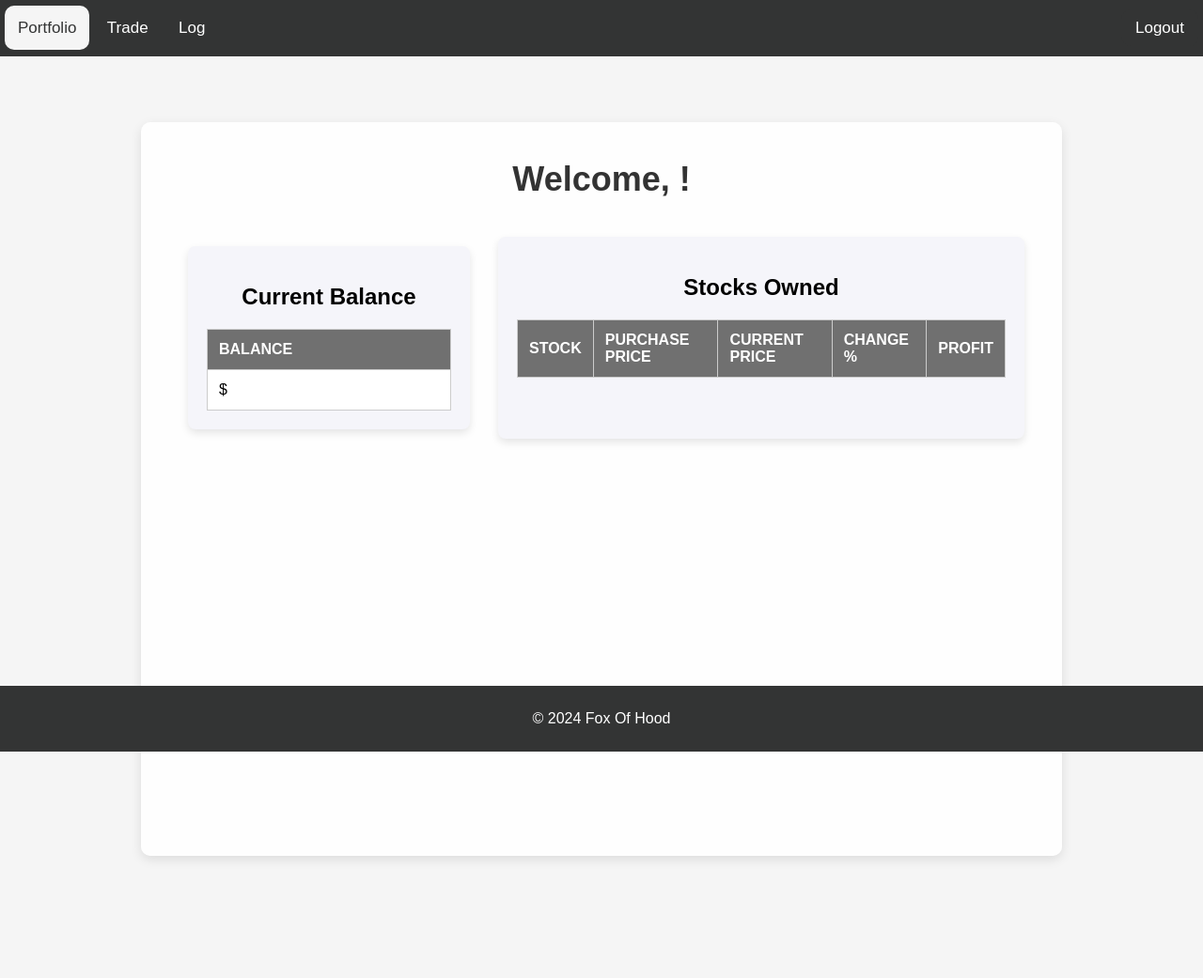
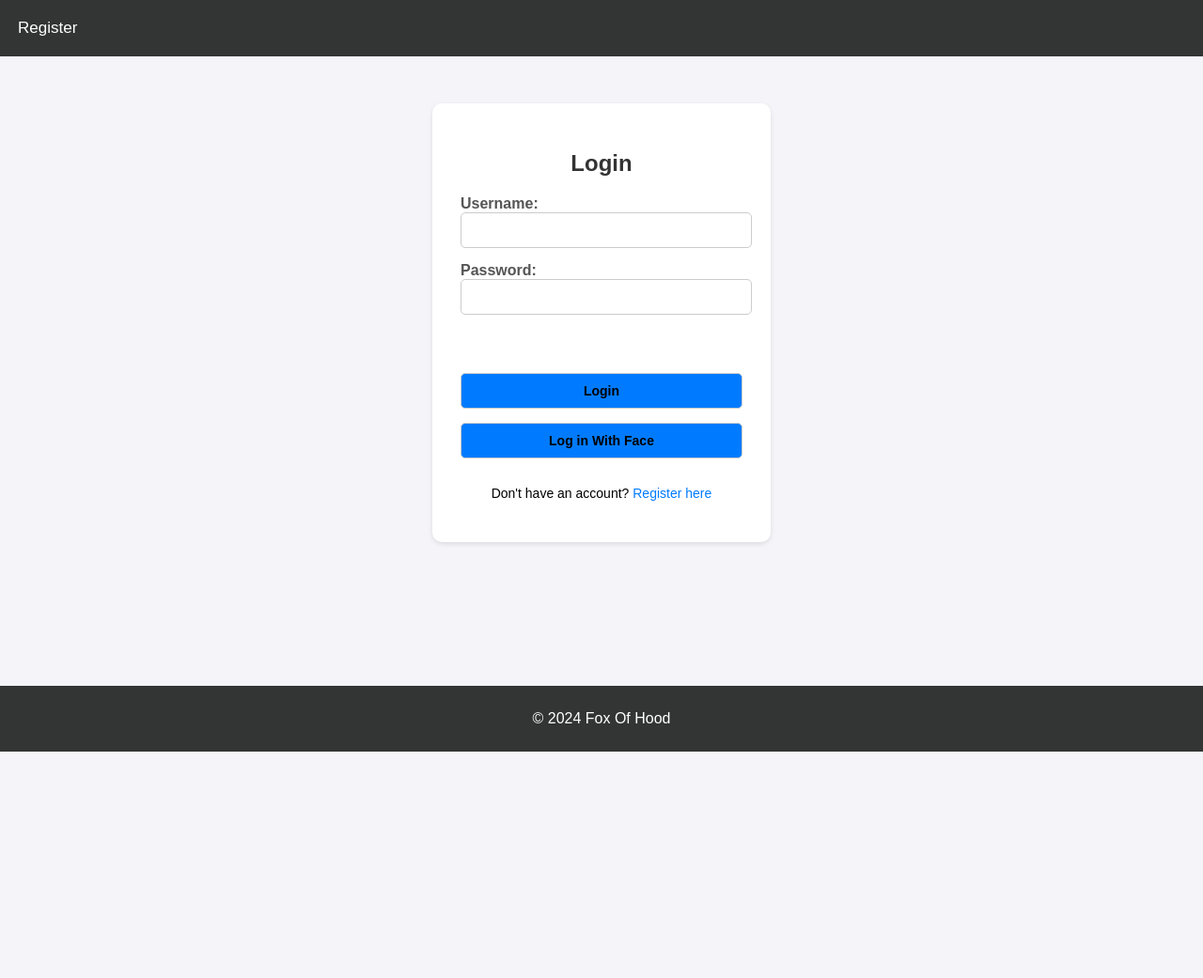
Before and after one commit to ettany/FOH_PSE, a Flask app: page /index in a window 1280 px wide. Shown: the whole page at 94% size. After the commit the page ends 800 px from the top, so only its background shows below. Run offline with Flask 3, Linux system fonts and the light colour scheme; lists and menus that the app fills with data are empty; some libraries are stand-ins or nearby versions.

Commit message:
Update index.html with webcam styling

```diff
--- a/frontend/app/templates/index.html
+++ b/frontend/app/templates/index.html
@@ -2,273 +2,336 @@
 <html lang="en">
 <head>
     <meta charset="UTF-8">
+    <meta http-equiv="X-UA-Compatible" content="IE=edge">
     <meta name="viewport" content="width=device-width, initial-scale=1.0">
-    <title>Stock Portfolio</title>
     <link rel="stylesheet" href="{{ url_for('static', filename='css/style.css') }}">
-    <script src="https://d3js.org/d3.v7.min.js"></script>
     <style>
-        /* Container for the portfolio */
-        #portfolio {
-            text-align: center;
-            padding: 40px;
-            background-color: rgba(255, 255, 255, 0.9); /* Semi-transparent background */
-            border-radius: 10px;
-            box-shadow: 0 4px 12px rgba(0, 0, 0, 0.1);
-            max-width: 900px;
-            margin: 50px auto;
+        body {
+            background-color: #f4f4f9;
         }
 
-        /* Heading styles */
-        #portfolio h1 {
-            font-size: 36px;
-            color: #333;
-            margin-bottom: 20px;
+        /* Update specific styles for the login form */
+        .lform {
+            width: 300px;
+            margin: 50px auto;
+            padding: 30px;
+            background-color: #fff;
+            border-radius: 10px;
+            box-shadow: 0 2px 5px rgba(0, 0, 0, 0.1);
         }
 
-        /* Portfolio section styling */
-        #portfolio-section {
-            display: flex;
-            justify-content: space-between;
-            margin-top: 40px;
-            gap: 20px;
+        .lform h2 {
+            text-align: center;
+            margin-bottom: 20px;
+            color: #333;
         }
 
-        /* Balance section */
-        #balance {
-            width: 30%;
-            margin: 10px;
-            background-color: #f5f5fa;
-            border-radius: 8px;
-            box-shadow: 0 4px 8px rgba(0, 0, 0, 0.1);
+        .lform label {
+            font-weight: bold;
+            margin-bottom: 10px;
+            color: #555;
+        }
+
+        .lform input[type="text"], .lform input[type="password"] {
+            width: 96%;
+            padding: 10px;
+            margin-bottom: 15px;
+            border: 1px solid #ccc;
+            border-radius: 5px;
+            font-size: 14px;
+        }
+
+        .lform input[type="submit"] {
+            width: 100%;
+            padding: 10px;
+            margin-bottom: 15px;
+            border: 1px solid #ccc;
+            border-radius: 5px;
+            font-size: 14px;
+        }
+
+        .lform .button {
+            background-color: #007BFF;
+            font-weight: bold;
+            color: black;
+            cursor: pointer;
+        }
+
+        .lform .button:hover {
+            background-color: #0254ac;
+        }
+
+        .lform .g-recaptcha {
+            margin-bottom: 15px;
+        }
+
+        .lform p {
+            text-align: center;
+            font-size: 14px;
+        }
+
+        .lform a {
+            color: #007BFF;
+            text-decoration: none;
+        }
+
+        .lform a:hover {
+            text-decoration: underline;
+        }
+
+        /* Styles for webcam popup */
+        #overlay {
+            display: none;
+            position: fixed;
+            top: 0;
+            left: 0;
+            width: 100%;
+            height: 100%;
+            background-color: rgba(0, 0, 0, 0.7);
+            z-index: 1000;
+        }
+
+        #webcamPopup {
+            display: none;
+            position: fixed;
+            top: 50%;
+            left: 50%;
+            transform: translate(-50%, -50%);
+            background-color: #fff;
             padding: 20px;
+            border-radius: 10px;
+            box-shadow: 0 2px 5px rgba(0, 0, 0, 0.1);
+            z-index: 1001;
+        }
+
+        #webcamPopup input {
+            width: 95%;
+            margin-bottom: 15px;
+            padding: 10px;
+            border: 1px solid #ccc;
+            border-radius: 5px;
+            font-size: 14px;
+        }
+
+        #webcamPopup video {
+            width: 100%;
+            height: auto;
+            margin-bottom: 15px;
+        }
+
+        #webcamPopup button {
+            padding: 10px 20px;
+            background-color: #007BFF;
+            font-weight: bold;
+            color: white;
+            border: none;
+            border-radius: 5px;
+            cursor: pointer;
+        }
+
+        #webcamPopup button:hover {
+            background-color: #0158b6;
+        }
+
+        #closeWebcam {
+            background-color: #f44336;
+        }
+
+        #closeWebcam:hover {
+            background-color: #e53935;
+        }
+
+        #faceRecognitionButton {
+            width: 100%;
+            padding: 10px;
+            margin-bottom: 15px;
+            border: 1px solid #ccc;
+            border-radius: 5px;
+            background-color:#007BFF;
+            color: black;
+            font-weight: bold;
+            font-size: 14px;
+            cursor: pointer;
             text-align: center;
         }
 
-        /* General table styles */
-        table {
-            width: 100%;
-            border-collapse: collapse;
+        #faceRecognitionButton:hover {
+            background-color: #015cbd;
         }
 
-        th, td {
-            padding: 12px;
-            border: 1px solid #ccc;
-            text-align: left;
+        #faceRecognitionButton:active {
+            background-color:#007BFF;
         }
 
-        /* Style for the first row (headers) */
-        th {
-            background-color: #707070;
-            color: white;
-            font-weight: bold;
-            text-transform: uppercase;
-        }
-
-        tr:nth-child(even) {
-            background-color: #f9f9f9;  /* Light grey for alternate rows */
-        }
-
-        tr:nth-child(odd) {
-            background-color: white;  /* Light grey for alternate rows */
-        }
-
-        /* Row Hover effect */
-        tr:hover {
-            background-color: #e6f7ff;  /* Light blue background on hover */
-            transform: scale(1.01);  /* Slightly enlarge row on hover for interactivity */
-            transition: transform 0.2s ease-in-out;
-        }
-
-        /* Stocks owned section */
-        #stocks_owned {
-            width: 60%;
-            background-color: #f5f5fa;
-            border-radius: 8px;
-            box-shadow: 0 4px 8px rgba(0, 0, 0, 0.1);
-            padding: 20px;
-        }
-
-        /* Styling for stock rows */
-        #stocks_owned td {
-            font-size: 16px;
-        }
-
-        /* Styling the balance table */
-        #balance table {
-            width: 100%;
-            border-collapse: collapse;
-        }
-
-        /* Profit and Change Text Color */
-        .change-cell {
-            font-weight: bold;
-            color: green; /* Green for positive changes */
-        }
-
-        .profit-cell {
-            font-weight: bold;
-            color: green; /* Green for profit */
-        }
-
-        /* Color for Negative Values */
-        .negative-change {
-            color: rgb(153, 0, 0); /* Red for negative changes */
-        }
-
-        .negative-profit {
-            color: rgb(153, 0, 0); /* Red for loss */
+        #faceRecognitionButton:focus {
+            outline: none;
         }
     </style>
-
+    <title>Login</title>
+    <script src="https://www.google.com/recaptcha/api.js" async defer></script>
 </head>
 <body>
-    {% include 'header.html' %}
-
-    <!-- Main portfolio section -->
-    <main>
-        <div id="portfolio">
-            <h1>Welcome, <span id="username"></span>!</h1>
-            <div id="portfolio-section">
-                <!-- Balance section -->
-                <div id="balance">
-                    <h2>Current Balance</h2>
-                    <table>
-                        <thead>
-                            <tr>
-                                <th>Balance</th>
-                            </tr>
-                        </thead>
-                        <tbody>
-                            <tr>
-                                <td>$<span id="totalCash"></span></td>
-                            </tr>
-                        </tbody>
-                    </table>
-                </div>
-
-                <!-- Stocks owned section -->
-                <div id="stocks_owned">
-                    <h2>Stocks Owned</h2>
-                    <table>
-                        <thead>
-                            <tr>
-                                <th>Stock</th>
-                                <th>Purchase Price</th>
-                                <th>Current Price</th>
-                                <th>Change %</th>
-                                <th>Profit</th>
-                            </tr>
-                        </thead>
-                        <tbody>
-                            <!-- Dynamic rows inserted here -->
-                        </tbody>
-                    </table>
-                </div>
-            </div>
-
-            <!-- Stocks chart -->
-            <div id="stocks-chart" class="chart-container">
-                <svg width="600" height="400">
-                    <g transform="translate(60,20)">
-                        <g class="x-axis"></g>
-                        <g class="y-axis"></g>
-                    </g>
-                </svg>
+    <header>
+        <div class="topnav">
+            <div class="login">
+                <a href="{{ url_for('register') }}">Register</a>
             </div>
         </div>
-    </main>
+    </header>
+
+    <div class="lform">
+        <h2>Login</h2>
+        <form id="loginForm">
+            <label for="username">Username:</label>
+            <input type="text" id="username" name="username" required><br>
+
+            <label for="password">Password:</label>
+            <input type="password" id="password" name="password" required><br>
+
+            <!-- reCAPTCHA widget -->
+            <div class="g-recaptcha" data-sitekey="6LdtC40qAAAAAER3z6dULo3ggS80xz5wAlQV-rfF"></div><br>
+
+            <p id="message" class="flash"></p>
+            <input type="submit" value="Login" class="button">
+            <button type="button" id="faceRecognitionButton">Log in With Face</button>
+            <p>Don't have an account? <a href="{{ url_for('register') }}">Register here</a></p>
+        </form>
+    </div>
 
     <footer>
         <p>&copy; 2024 Fox Of Hood</p>
     </footer>
 
-    <!-- Script for fetching user data and portfolio data -->
-    <script type="module">
-        import { drawScatterPlotChart } from "{{ url_for('static', filename='utils/chartUtils.js') }}";
+    <!-- Webcam Popup and Overlay -->
+    <div id="overlay"></div>
+    <div id="webcamPopup">
+        <h3>Please enter your username for face recognition:</h3>
+        <input type="text" id="popupUsername" placeholder="Enter your username" required><br>
+        <video id="webcam" autoplay></video>
+        <button id="loginWithFaceButton">Login with Face</button>
+        <button id="closeWebcam">Close</button>
+    </div>
 
-        // Fetch and display user data
-        async function fetchUserData() {
-            const sessionDataString = sessionStorage.getItem("session");
+    <script>
+        // Handle login form submission
+        document.getElementById("loginForm").addEventListener("submit", async function(event) {
+            event.preventDefault();
 
-            if (sessionDataString) {
-                const sessionData = JSON.parse(sessionDataString);
-                const username = sessionData.username || "Guest";
+            const username = document.getElementById("username").value;
+            const password = document.getElementById("password").value;
+            const recaptchaResponse = grecaptcha.getResponse();
 
-                const response = await fetch("http://127.0.0.1:5000/api/user/index", {
+            if (!recaptchaResponse) {
+                document.getElementById("message").textContent = "Please complete the reCAPTCHA.";
+                document.getElementById("message").style.color = "red";
+                return;
+            }
+
+            try {
+                const response = await fetch("http://127.0.0.1:5000/api/user/login", {
                     method: "POST",
-                    headers: { "Content-Type": "application/json" },
-                    body: JSON.stringify({ username })
+                    credentials: 'include',
+                    headers: {
+                        "Content-Type": "application/json"
+                    },
+                    body: JSON.stringify({ username, password, recaptcha_response: recaptchaResponse })
                 });
 
-                const result = await response.json();
-                const totalCash = result.totalCash;
-                document.getElementById("username").textContent = username || "Guest";
-                document.getElementById("totalCash").textContent = totalCash ? parseFloat(totalCash).toFixed(2) : "0.00";
+                const data = await response.json();
+                const messageElement = document.getElementById("message");
+
+                if (response.ok) {
+                    sessionStorage.setItem("session", JSON.stringify({ username }));
+                    messageElement.textContent = data.message;
+                    messageElement.style.color = "green";
+                    if (username === "administration") {
+                        window.location.href = "{{ url_for('admin') }}";
+                    } else {
+                        window.location.href = "{{ url_for('index') }}";
+                    }
+                } else {
+                    messageElement.textContent = data.error;
+                    messageElement.style.color = "red";
+                }
+            } catch (error) {
+                console.error("Error:", error);
+                document.getElementById("message").textContent = "An error occurred. Please try again.";
             }
-        }
-
-        // Fetch and display portfolio data
-        async function fetchPortfolio() {
-    try {
-        const response = await fetch("http://127.0.0.1:5000/api/transaction/portfolio", {
-            method: "GET",
-            credentials: "include",
         });
 
-        if (!response.ok) throw new Error("Error fetching portfolio data");
+        // Handle face recognition login
+        const faceRecognitionButton = document.getElementById("faceRecognitionButton");
+        const webcamPopup = document.getElementById("webcamPopup");
+        const overlay = document.getElementById("overlay");
+        const loginWithFaceButton = document.getElementById("loginWithFaceButton");
+        const closeWebcamButton = document.getElementById("closeWebcam");
+        const video = document.getElementById("webcam");
 
-        const data = await response.json();
-        const stocksTableBody = document.querySelector("#stocks_owned tbody");
-        stocksTableBody.innerHTML = "";
+        faceRecognitionButton.addEventListener("click", async () => {
+            overlay.style.display = "block";
+            webcamPopup.style.display = "block";
+            try {
+                const stream = await navigator.mediaDevices.getUserMedia({ video: true });
+                video.srcObject = stream;
+            } catch (error) {
+                console.error("Error accessing webcam:", error);
+            }
+        });
 
-        const scatterPlotData = data.map(stock => {
-            const row = document.createElement("tr");
+        loginWithFaceButton.addEventListener("click", () => {
+            const usernameFromPopup = document.getElementById("popupUsername").value;
 
-            const stockCell = document.createElement("td");
-            stockCell.textContent = `${stock.ticker} (${stock.numShares} shares)`;
-
-            const priceAtPurchaseCell = document.createElement("td");
-            const currentPriceCell = document.createElement("td");
-            const changeCell = document.createElement("td");
-            const profitCell = document.createElement("td");
-
-            // Safeguard against missing or invalid data
-            const purchasePrice = stock.purchasePrice || 0;
-            const currentPrice = stock.currentPrice || 0;
-
-            let priceChange = 0, priceChangePercent = 0;
-            if (purchasePrice > 0) {
-                priceChange = currentPrice - purchasePrice;
-                priceChangePercent = (priceChange / purchasePrice) * 100;
+            if (!usernameFromPopup) {
+                alert("Please enter your username.");
+                return;
             }
 
-            priceAtPurchaseCell.textContent = `$${purchasePrice.toFixed(2)}`;
-            currentPriceCell.textContent = `$${currentPrice.toFixed(2)}`;
-            changeCell.textContent = `${priceChangePercent.toFixed(2)}%`;
-            profitCell.textContent = `$${priceChange.toFixed(2)}`;
+            const canvas = document.createElement("canvas");
+            canvas.width = video.videoWidth;
+            canvas.height = video.videoHeight;
+            const context = canvas.getContext("2d");
+            context.drawImage(video, 0, 0, canvas.width, canvas.height);
+            const photoData = canvas.toDataURL("image/png");
 
-            changeCell.style.color = priceChangePercent >= 0 ? "green" : "red";
-            profitCell.style.color = priceChange >= 0 ? "green" : "red";
+            fetch("http://127.0.0.1:5000/api/user/face_recognition_login", {
+                method: "POST",
+                credentials: 'include',
+                headers: {
+                    "Content-Type": "application/json"
+                },
+                body: JSON.stringify({
+                    username: usernameFromPopup,
+                    photoData
+                })
+            })
+            .then(response => response.json())
+            .then(data => {
+                if (data.success) {
+                    sessionStorage.setItem("session", JSON.stringify({ username: usernameFromPopup, totalCash: data.totalCash }));
+                    alert("Face recognition successful!");
+                    if (data.user === "administration") {
+                        window.location.href = "{{ url_for('admin') }}";
+                    } else {
+                        window.location.href = "{{ url_for('index') }}";
+                    }
+                } else {
+                    alert(data.error || "Face recognition failed. Try again.");
+                }
+            })
+            .catch(error => {
+                console.error("Error:", error);
+                alert("Error during face recognition.");
+            });
+        });
 
-            row.append(stockCell, priceAtPurchaseCell, currentPriceCell, changeCell, profitCell);
-            stocksTableBody.appendChild(row);
-
-            return { ticker: stock.ticker, profit: priceChange, change: priceChangePercent };
+        closeWebcamButton.addEventListener("click", () => {
+            overlay.style.display = "none";
+            webcamPopup.style.display = "none";
+            const stream = video.srcObject;
+            const tracks = stream.getTracks();
+            tracks.forEach(track => track.stop());
+            video.srcObject = null;
         });
-        // // Sample data for the chart
-        // const testdata = [
-        //     { ticker: "Example stock 1", change: -0.05, profit: -5.67 },
-        //     { ticker: "Example stock 2", change: 1.35, profit: 5.20 }
-        // ];
-        // drawScatterPlotChart(testdata);
-        drawScatterPlotChart(scatterPlotData);
-    } catch (error) {
-        console.error("Error fetching portfolio data:", error);
-    }
-}
-        fetchUserData();
-        fetchPortfolio();
-        setInterval(fetchPortfolio, 3000);
     </script>
 </body>
 </html>
```
